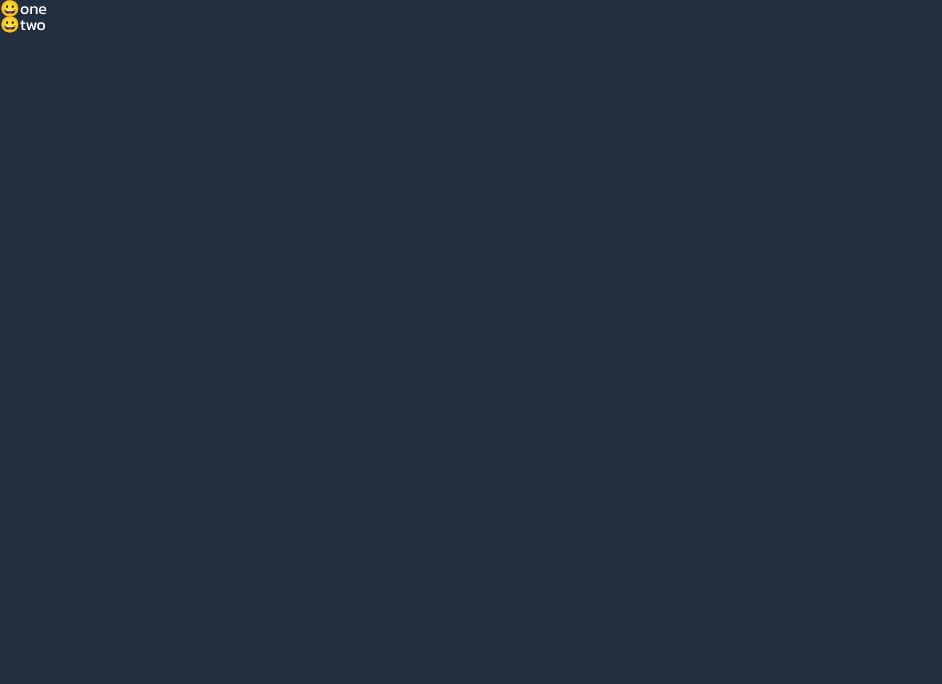
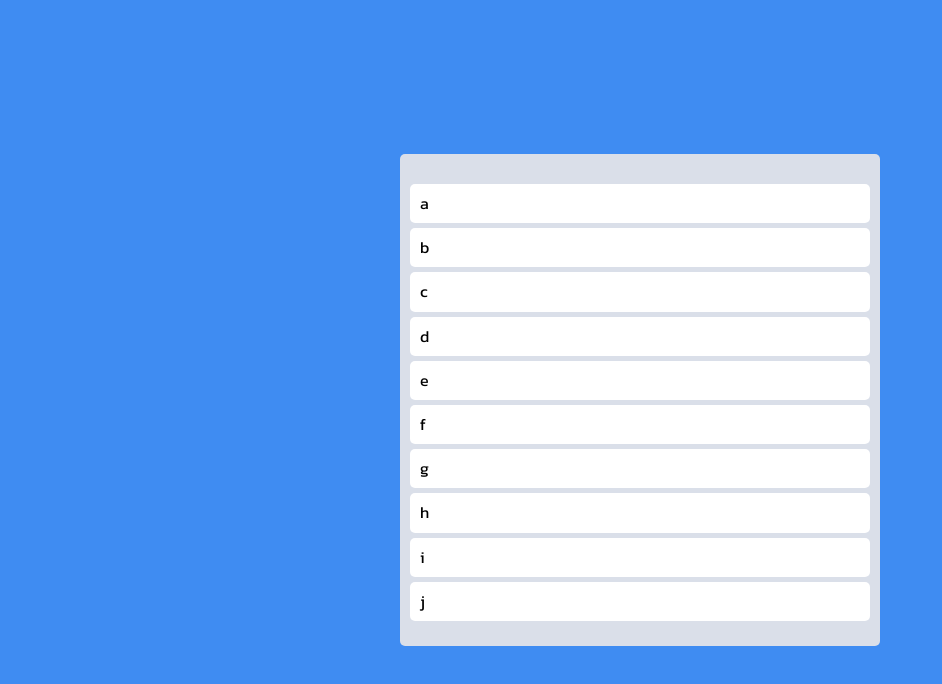
Before and after one commit to bona1122/react-masterclass, a React (Vite) app: page / in a window 1280 px wide. Shown: the top 684 px of the page, without its empty margins (0-942 px from the left). Built offline with nearby package versions, Linux system fonts and the light colour scheme.

Commit message:
reorder todoList

```diff
--- a/src/App.tsx
+++ b/src/App.tsx
@@ -1,32 +1,79 @@
-import { DragDropContext, Droppable, Draggable } from "react-beautiful-dnd";
+import {
+  DragDropContext,
+  Droppable,
+  Draggable,
+  DropResult,
+} from "react-beautiful-dnd";
+import { useRecoilState } from "recoil";
+import styled from "styled-components";
+import { todosState } from "./atoms";
+import { set } from "react-hook-form";
+
+const Boards = styled.div`
+  display: grid;
+  width: 100%;
+  grid-template-columns: repeat(1, 1fr);
+`;
+const Board = styled.div`
+  padding: 20px 10px;
+  padding-top: 30px;
+  background-color: ${({ theme }) => theme.boardColor};
+  border-radius: 5px;
+  min-height: 200px;
+`;
+const Card = styled.div`
+  border-radius: 5px;
+  padding: 10px;
+  background-color: ${({ theme }) => theme.cardColor};
+  margin-bottom: 5px;
+`;
+const Wrapper = styled.div`
+  display: flex;
+  max-width: 480px;
+  width: 100%;
+  margin: 0 auto;
+  justify-content: center;
+  align-items: center;
+  height: 100vh;
+`;
+
 function App() {
-  const onDragEnd = () => {};
+  const [todos, setTodos] = useRecoilState(todosState);
+  const onDragEnd = ({ draggableId, destination, source }: DropResult) => {
+    if (!destination) return;
+    setTodos((prevTodos) => {
+      const copyTodos = [...prevTodos];
+      copyTodos.splice(source.index, 1);
+      copyTodos.splice(destination?.index, 0, draggableId);
+      return copyTodos;
+    });
+  };
   return (
     <DragDropContext onDragEnd={onDragEnd}>
-      <div>
+      <Wrapper>
+        <Boards>
           <Droppable droppableId="one">
             {(provided) => (
-            <ul ref={provided.innerRef} {...provided.droppableProps}>
-              <Draggable draggableId="first" index={0}>
+              <Board ref={provided.innerRef} {...provided.droppableProps}>
+                {todos.map((todo, index) => (
+                  <Draggable key={todo} draggableId={todo} index={index}>
                     {(provided) => (
-                  <li ref={provided.innerRef} {...provided.draggableProps}>
-                    <span {...provided.dragHandleProps}>😀</span>
-                    one
-                  </li>
+                      <Card
+                        ref={provided.innerRef}
+                        {...provided.draggableProps}
+                        {...provided.dragHandleProps}
+                      >
+                        {todo}
+                      </Card>
                     )}
                   </Draggable>
-              <Draggable draggableId="second" index={1}>
-                {(provided) => (
-                  <li ref={provided.innerRef} {...provided.draggableProps}>
-                    <span {...provided.dragHandleProps}>😀</span>
-                    two
-                  </li>
-                )}
-              </Draggable>
-            </ul>
+                ))}
+                {provided.placeholder}
+              </Board>
             )}
           </Droppable>
-      </div>
+        </Boards>
+      </Wrapper>
     </DragDropContext>
   );
 }
--- /dev/null
+++ b/src/atoms.tsx
@@ -0,0 +1,6 @@
+import { atom } from "recoil";
+
+export const todosState = atom({
+  key: "todosState",
+  default: ["a", "b", "c", "d", "e", "f", "g", "h", "i", "j"],
+});
--- a/src/main.tsx
+++ b/src/main.tsx
@@ -59,8 +59,8 @@ table {
 body{
   font-family: 'Kanit', sans-serif;
   background-color: ${(props) => props.theme.bgColor};
-  /* color: ${(props) => props.theme.textColor}; */
-  color: white;
+  color: black;
+  line-height: 1.2;
 }
 a{
   text-decoration: none;
--- a/src/styled.d.ts
+++ b/src/styled.d.ts
@@ -4,8 +4,8 @@ import "styled-components";
 // and extend them!
 declare module "styled-components" {
   export interface DefaultTheme {
-    textColor: string;
+    cardColor: string;
     bgColor: string;
-    accentColor: string;
+    boardColor: string;
   }
 }
--- a/src/theme.ts
+++ b/src/theme.ts
@@ -1,7 +1,8 @@
+import { white } from "colors";
 import { DefaultTheme } from "styled-components/dist/types";
 
 export const darkTheme: DefaultTheme = {
-  bgColor: "#222f3e",
-  textColor: "black",
-  accentColor: "#eb3b5a",
+  bgColor: "#3f8cf2",
+  cardColor: "white",
+  boardColor: "#dadfe9",
 };
```
Lines whose indentation alone changed are shown as unchanged.
